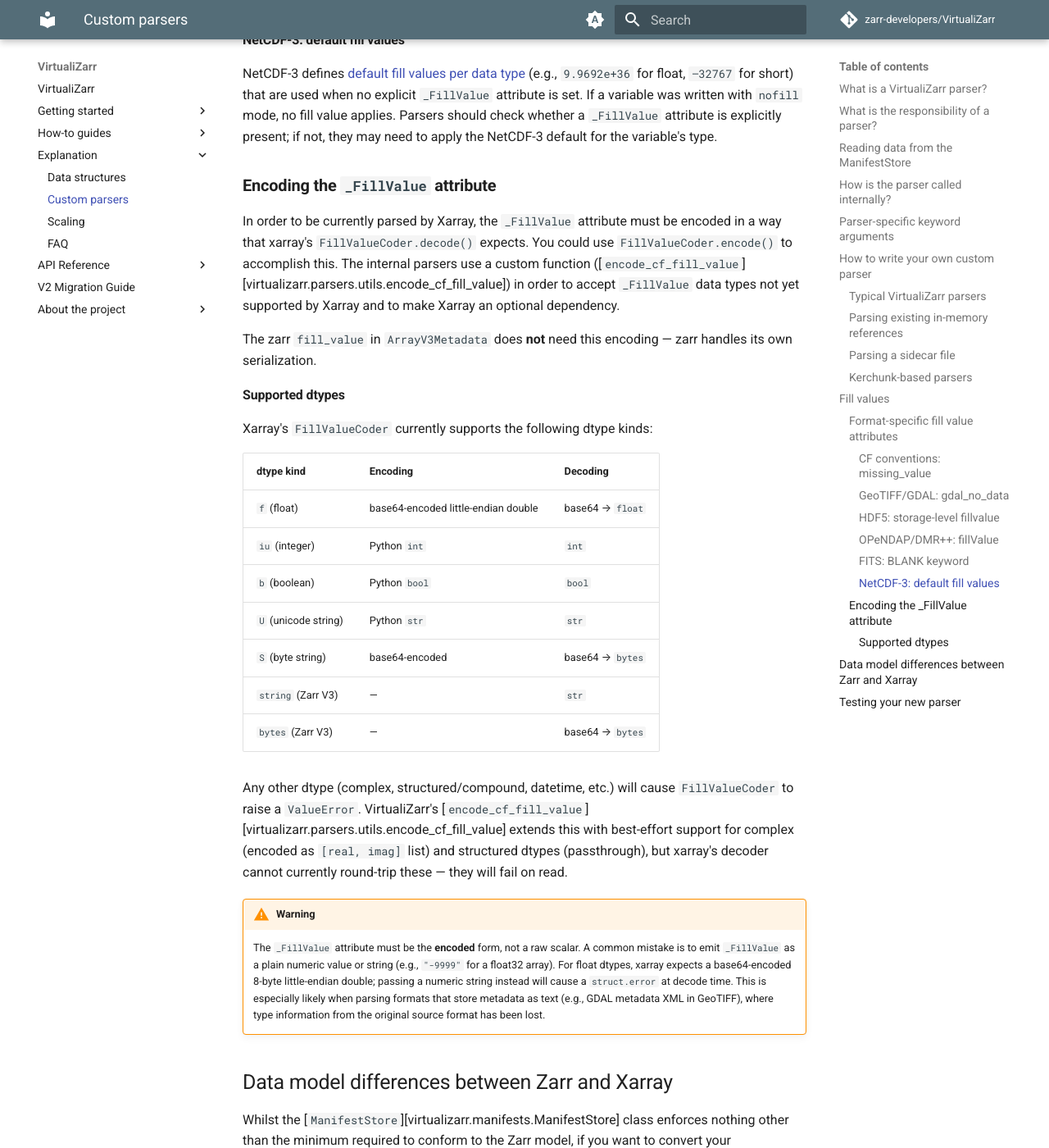
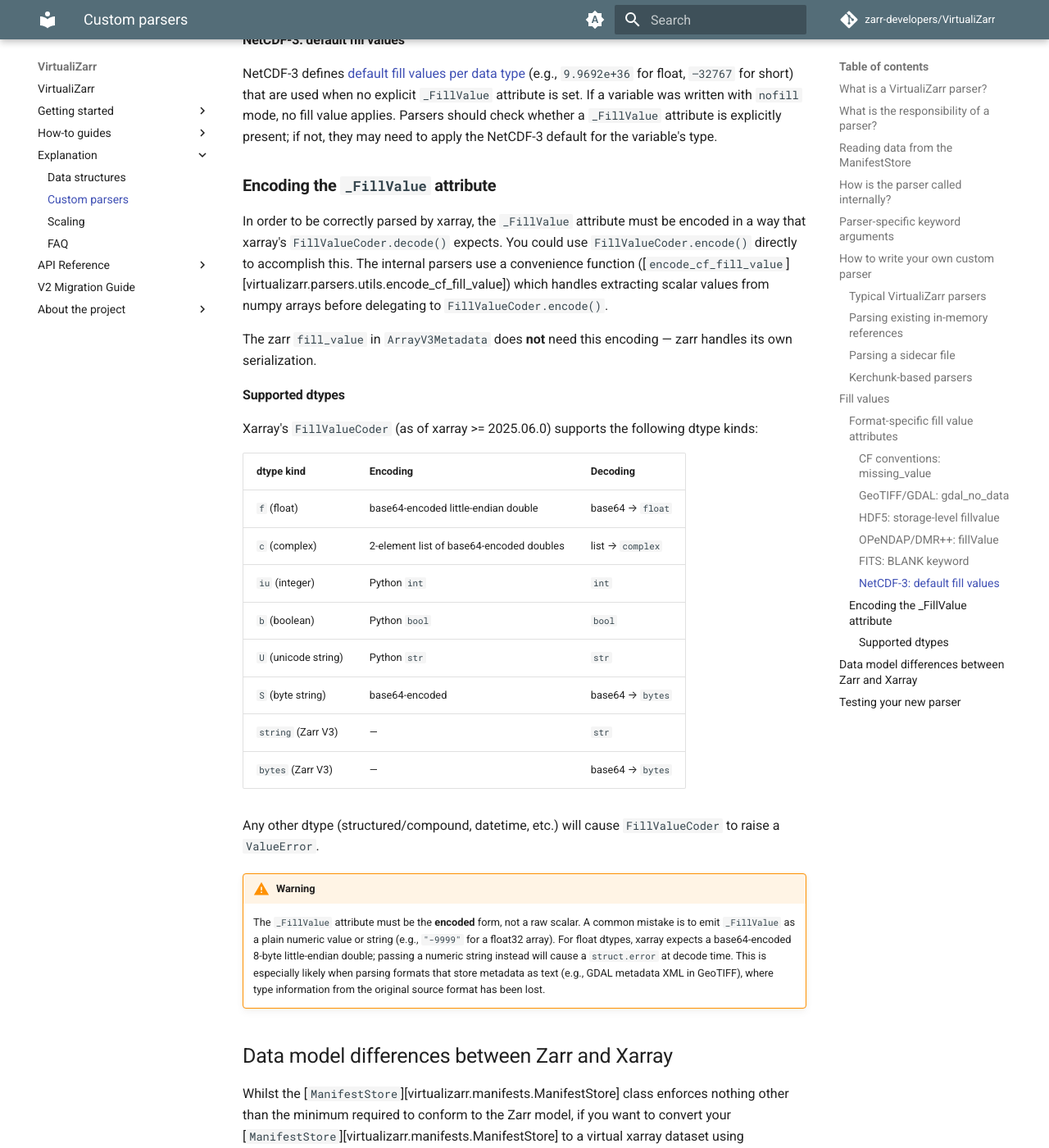
Before and after one commit to zarr-developers/VirtualiZarr, an MkDocs documentation site: the page built from docs/custom_parsers.md, in a window 1280 px wide and 1400 px high, scrolled down 8641 px. Shown: the whole window at 82% size. Built offline with MkDocs 1.6.1 and Material for MkDocs 9.7.7, drawn with Linux system fonts in a browser that asks for light colours; comment, search, counter and statistics services are not loaded; the version menu is left out; some of the changed text lies outside the part shown.

Commit message:
Sync with xarray

```diff
--- a/docs/custom_parsers.md
+++ b/docs/custom_parsers.md
@@ -260,17 +260,18 @@ NetCDF-3 defines [default fill values per data type](https://www.unidata.ucar.ed
 
 ### Encoding the `_FillValue` attribute
 
-In order to be currently parsed by Xarray, the `_FillValue` attribute must be encoded in a way that xarray's `FillValueCoder.decode()` expects. You could use `FillValueCoder.encode()` to accomplish this. The internal parsers use a custom function ([`encode_cf_fill_value`][virtualizarr.parsers.utils.encode_cf_fill_value]) in order to accept `_FillValue` data types not yet supported by Xarray and to make Xarray an optional dependency.
+In order to be correctly parsed by xarray, the `_FillValue` attribute must be encoded in a way that xarray's `FillValueCoder.decode()` expects. You could use `FillValueCoder.encode()` directly to accomplish this. The internal parsers use a convenience function ([`encode_cf_fill_value`][virtualizarr.parsers.utils.encode_cf_fill_value]) which handles extracting scalar values from numpy arrays before delegating to `FillValueCoder.encode()`.
 
 The zarr `fill_value` in `ArrayV3Metadata` does **not** need this encoding — zarr handles its own serialization.
 
 #### Supported dtypes
 
-Xarray's `FillValueCoder` currently supports the following dtype kinds:
+Xarray's `FillValueCoder` (as of xarray >= 2025.06.0) supports the following dtype kinds:
 
 | dtype kind | Encoding | Decoding |
 |------------|----------|----------|
 | `f` (float) | base64-encoded little-endian double | base64 → `float` |
+| `c` (complex) | 2-element list of base64-encoded doubles | list → `complex` |
 | `iu` (integer) | Python `int` | `int` |
 | `b` (boolean) | Python `bool` | `bool` |
 | `U` (unicode string) | Python `str` | `str` |
@@ -278,7 +279,7 @@ Xarray's `FillValueCoder` currently supports the following dtype kinds:
 | `string` (Zarr V3) | — | `str` |
 | `bytes` (Zarr V3) | — | base64 → `bytes` |
 
-Any other dtype (complex, structured/compound, datetime, etc.) will cause `FillValueCoder` to raise a `ValueError`. VirtualiZarr's [`encode_cf_fill_value`][virtualizarr.parsers.utils.encode_cf_fill_value] extends this with best-effort support for complex (encoded as `[real, imag]` list) and structured dtypes (passthrough), but xarray's decoder cannot currently round-trip these — they will fail on read.
+Any other dtype (structured/compound, datetime, etc.) will cause `FillValueCoder` to raise a `ValueError`.
 
 !!! warning
 
```
Also changed, not shown: other parts of docs/custom_parsers.md (+2 -2 lines).
